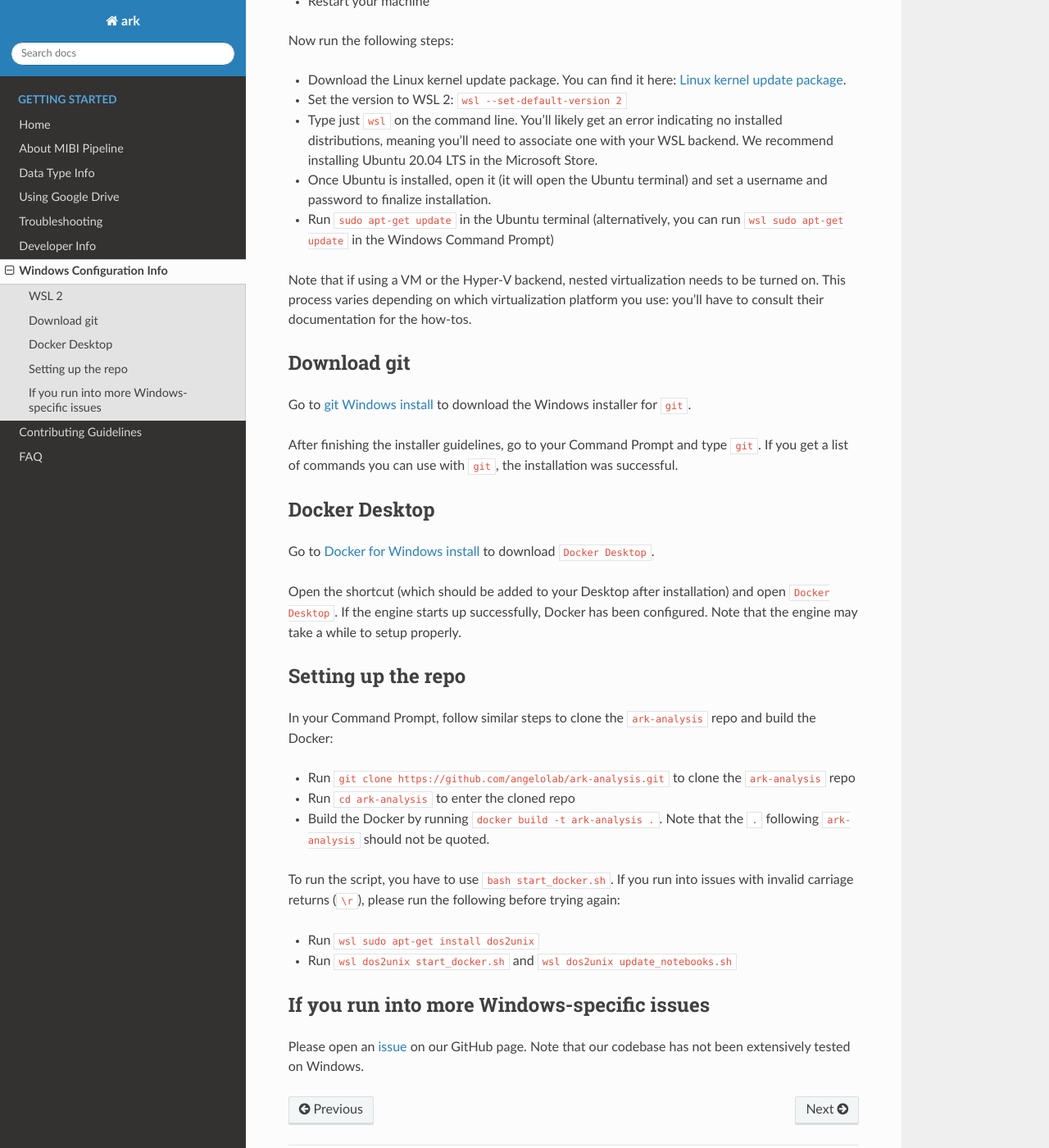
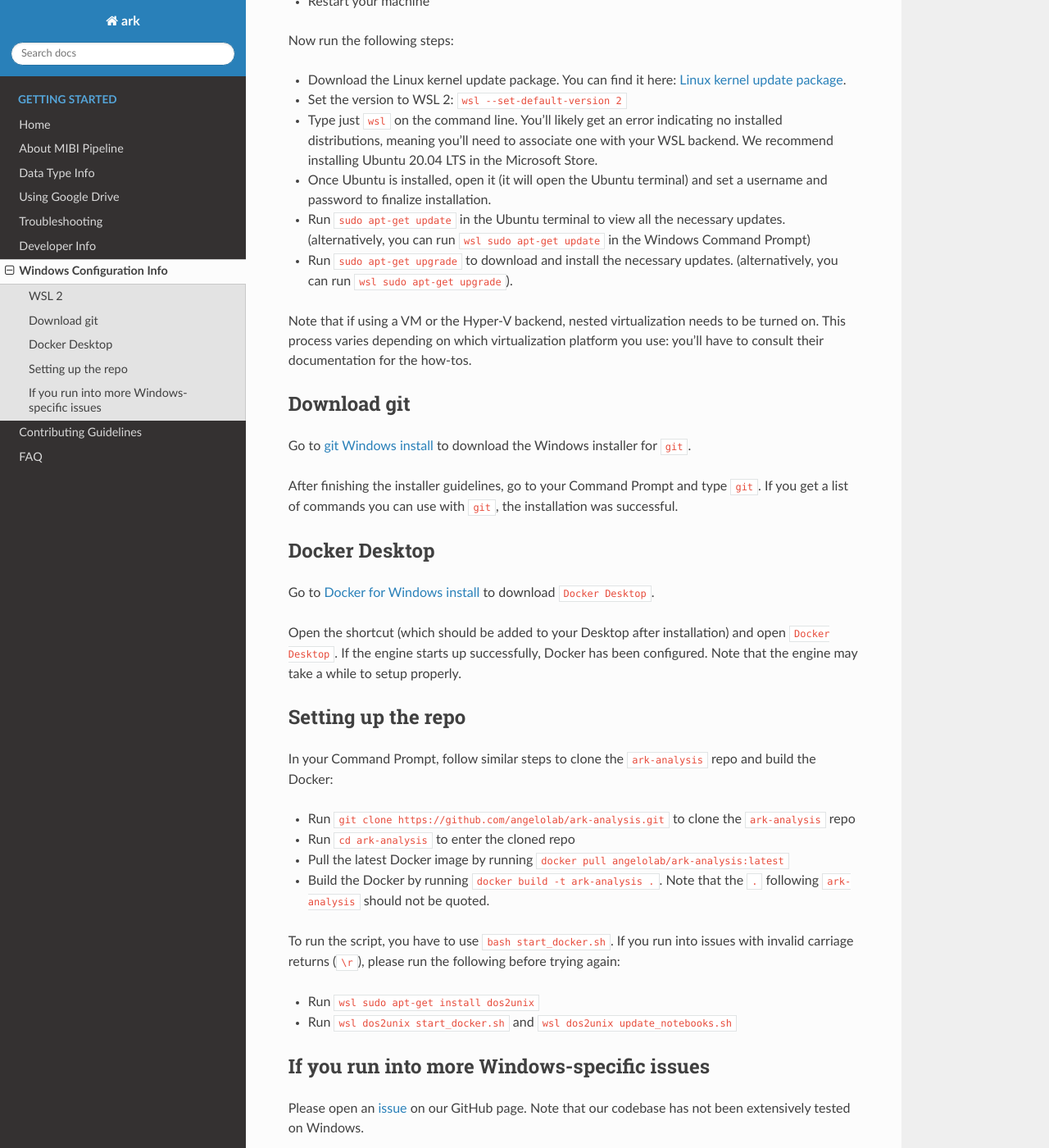
Before and after one commit to angelolab/ark-analysis, a Sphinx documentation site: the page built from docs/_rtd/windows_setup.md, in a window 1280 px wide and 1400 px high, scrolled down 591 px. Shown: the whole window at 82% size. Built offline with Sphinx 7.4.7 and the Read the Docs theme 2.0.0, drawn with Linux system fonts in a browser that asks for light colours; pages that are not in the unit, such as notebooks, are missing from menus.

Commit message:
Added a couple of steps to the setup

```diff
--- a/docs/_rtd/windows_setup.md
+++ b/docs/_rtd/windows_setup.md
@@ -18,7 +18,8 @@ Now run the following steps:
 * Set the version to WSL 2: `wsl --set-default-version 2`
 * Type just `wsl` on the command line. You'll likely get an error indicating no installed distributions, meaning you'll need to associate one with your WSL backend. We recommend installing Ubuntu 20.04 LTS in the Microsoft Store.
 * Once Ubuntu is installed, open it (it will open the Ubuntu terminal) and set a username and password to finalize installation.
-* Run `sudo apt-get update` in the Ubuntu terminal (alternatively, you can run `wsl sudo apt-get update` in the Windows Command Prompt)
+* Run `sudo apt-get update` in the Ubuntu terminal to view all the necessary updates. (alternatively, you can run `wsl sudo apt-get update` in the Windows Command Prompt)
+* Run `sudo apt-get upgrade` to download and install the necessary updates. (alternatively, you can run `wsl sudo apt-get upgrade`).
 
 Note that if using a VM or the Hyper-V backend, nested virtualization needs to be turned on. This process varies depending on which virtualization platform you use: you'll have to consult their documentation for the how-tos.
 
@@ -40,6 +41,7 @@ In your Command Prompt, follow similar steps to clone the `ark-analysis` repo an
 
 * Run `git clone https://github.com/angelolab/ark-analysis.git` to clone the `ark-analysis` repo
 * Run `cd ark-analysis` to enter the cloned repo
+* Pull the latest Docker image by running `docker pull angelolab/ark-analysis:latest`
 * Build the Docker by running `docker build -t ark-analysis .`. Note that the `.` following `ark-analysis` should not be quoted.
 
 To run the script, you have to use `bash start_docker.sh`. If you run into issues with invalid carriage returns (`\r`), please run the following before trying again:
```
